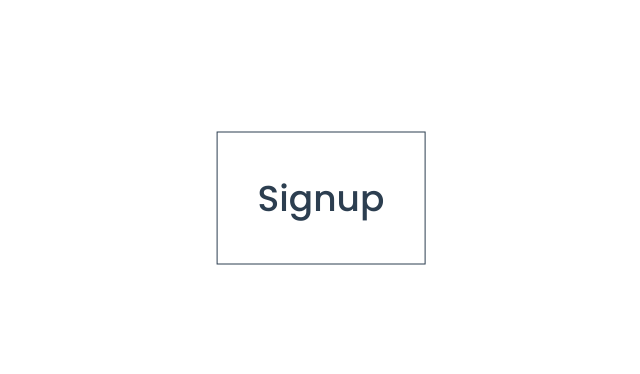
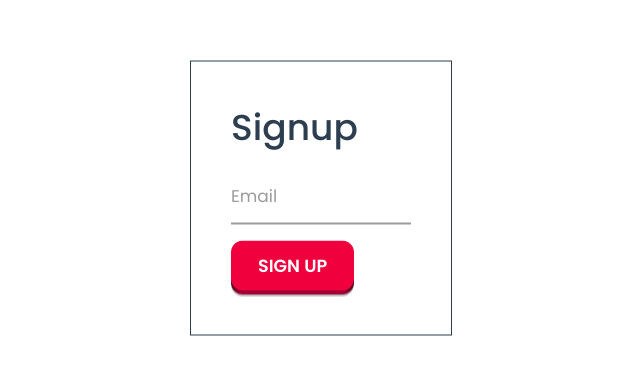
Before and after one commit to shiki-boy/msg, a Vue app: page /signup in a window 1280 px wide. Shown: the part 202-576 px from the top of the page, without its empty margins (319-959 px from the left). Built offline with nearby package versions, Linux system fonts and the light colour scheme.

Commit message:
transition improvement

```diff
--- /dev/null
+++ b/src/layouts/AuthLayout.vue
@@ -0,0 +1,24 @@
+<script setup>
+
+
+</script>
+
+<template>
+    <RouterView v-slot="{ Component, route }">
+        <transition name="fade" mode="out-in">
+            <component :is="Component" :key="route.path" />
+        </transition>
+    </RouterView>
+</template>
+
+<style scoped>
+.card {
+    max-width: 50vw;
+    position: absolute;
+    left: 50%;
+    top: 50%;
+    translate: -50% -50% 0px;
+    padding: 40px;
+    border: 1px solid;
+}
+</style>
--- a/src/theme/main.css
+++ b/src/theme/main.css
@@ -7,7 +7,7 @@
 
 .fade-enter-active,
 .fade-leave-active {
-  transition: all 1s ease;
+  transition: all 0.7s ease;
   rotate: y 0deg;
 }
 
--- a/src/views/LoginView.vue
+++ b/src/views/LoginView.vue
@@ -1,31 +1,22 @@
 <script setup>
+import TextInput from '@/components/Forms/TextInput.vue';
+import AppButton from '@/components/AppButton.vue';
+
 import { useRouter } from 'vue-router';
-import TextInput from '@/components/Forms/TextInput.vue';
-import AppButton from '../components/AppButton.vue';
 
 const router = useRouter()
 
-const foo = () =>  router.push('/signup')
+const foo = () => router.push('/signup')
 </script>
 
 <template>
-    <div class="card" @click="foo">
-        <h1>Login</h1>
+    <div class="card">
+        <h1 @click="foo">Login</h1>
 
         <TextInput name="email" label="Email" />
 
-        <AppButton label="Login" />
+        <AppButton label="Log in" />
     </div>
 </template>
 
-<style scoped>
-.card {
-    max-width: 50vw;
-    position: absolute;
-    left: 50%;
-    top: 50%;
-    translate: -50% -50% 0px;
-    padding: 40px;
-    border: 1px solid;
-}
-</style>
+<style scoped></style>
--- a/src/views/SignupView.vue
+++ b/src/views/SignupView.vue
@@ -1,4 +1,7 @@
 <script setup>
+import TextInput from '@/components/Forms/TextInput.vue';
+import AppButton from '@/components/AppButton.vue';
+
 import { useRouter } from 'vue-router';
 
 const router = useRouter()
@@ -8,19 +11,13 @@ const foo = () => router.push('/login')
 
 
 <template>
-    <div class="card" @click="foo">
-        <h1>Signup</h1>
+    <div class="card">
+        <h1 @click="foo">Signup</h1>
+
+        <TextInput name="email" label="Email" />
+
+        <AppButton label="sign up" />
     </div>
 </template>
 
-<style scoped>
-.card {
-    max-width: 50vw;
-    position: absolute;
-    left: 50%;
-    top: 50%;
-    translate: -50% -50% 0px;
-    padding: 40px;
-    border: 1px solid;
-}
-</style>
+<style scoped></style>
```
Also changed, not shown: src/router/index.js (+7 -0 lines).
